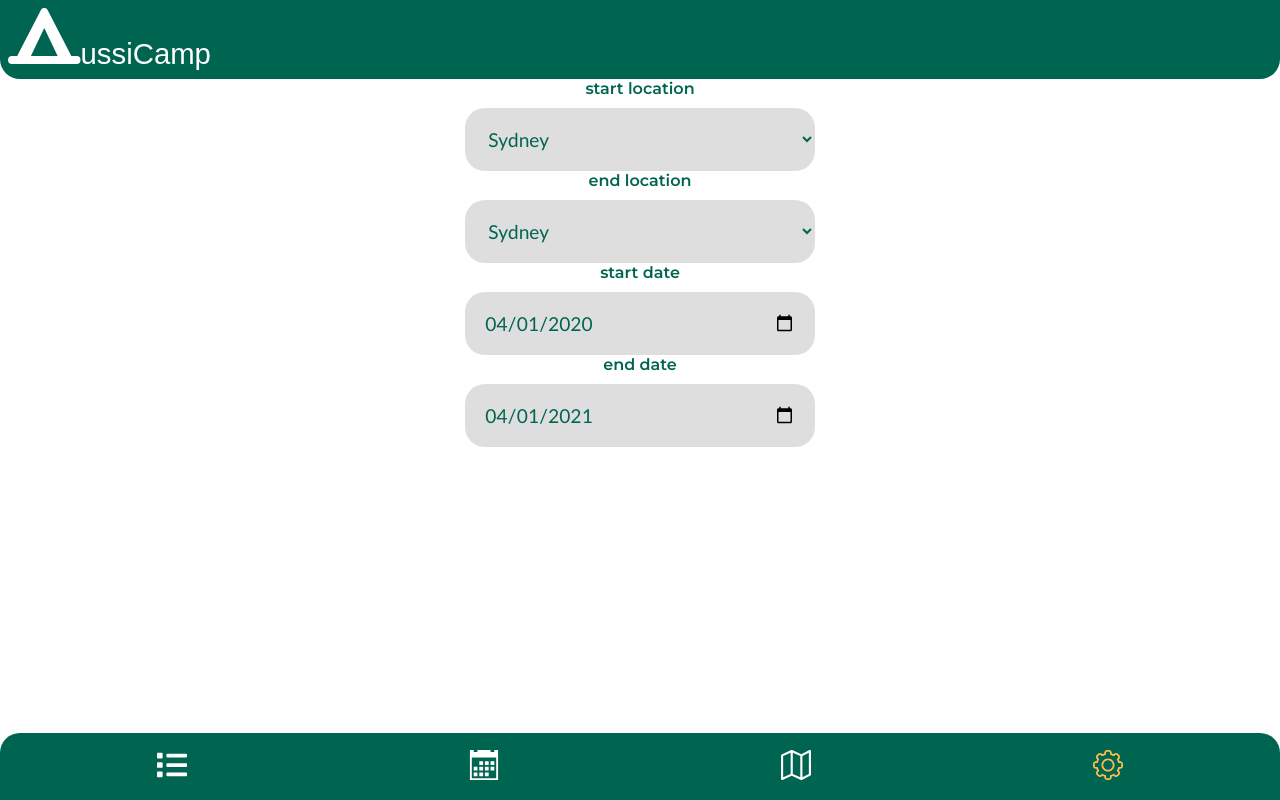
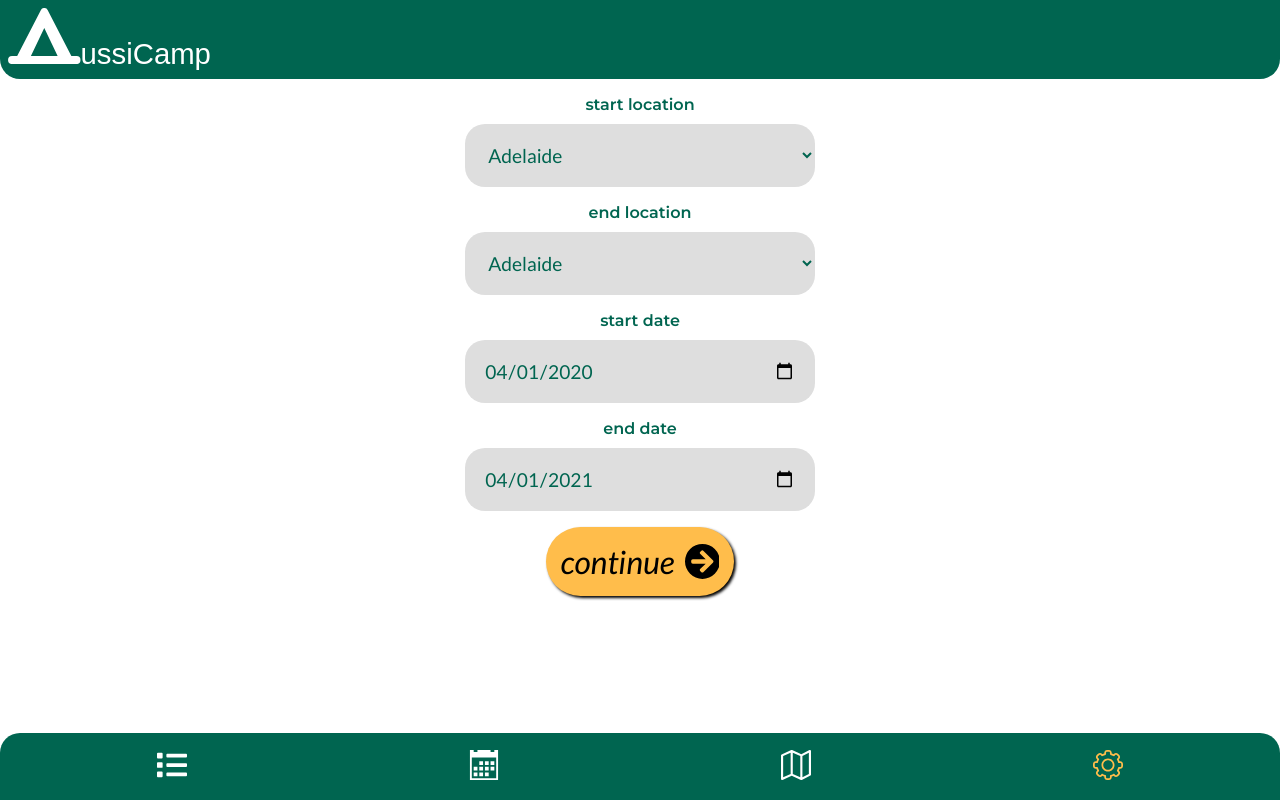
Before and after one commit to m-wiemers/aussicamp, a Next.js app: page /settings in a window 1280 px wide. Built offline with nearby package versions, Linux system fonts and the light colour scheme.

Commit message:
✨ add StartCity to localStorage at CitySelect

```diff
--- a/pages/settings.tsx
+++ b/pages/settings.tsx
@@ -1,4 +1,6 @@
 import Head from "next/head";
+import { useState } from "react";
+import Button from "../components/button/Button";
 import SelectCity from "../components/citieSelect/SelectCity";
 import DateInput from "../components/DateInput/DateInput";
 import Footer from "../components/footer/Footer";
@@ -6,45 +8,63 @@ import Header from "../components/header/Header";
 import styles from "./../styles/Settings.module.css";
 
 export default function settings() {
-  const bigCities = ["Sydney", "Brisbane", "Perth"];
+  function handleStartLocationChange(event) {
+    localStorage.setItem("StartCity", event.target.value);
+  }
+
+  const bigCities = [
+    "Adelaide",
+    "Alice Springs",
+    "Brisbane",
+    "Cairns",
+    "Canberra",
+    "Darwin",
+    "Hobart",
+    "Melbourne",
+    "Perth",
+    "Sydney",
+  ];
   return (
     <div className={styles.container}>
       <Head>
         <title>AussCamp</title>
         <link rel="icon" href="/favicon.ico" />
       </Head>
+
       <Header />
-      <main className={styles.settings}>
-        <div>
+
+      <main className={styles.main}>
         <SelectCity
           label={"start location"}
           value={bigCities}
-            onSelect={() => <p></p>}
+          onSelect={handleStartLocationChange}
         />
-        </div>
-        <div>
+
         <SelectCity
           label={"end location"}
           value={bigCities}
           onSelect={() => <p></p>}
         />
-          <div>
+
         <DateInput
           label={"start date"}
           value={"2020-04-01"}
           onDateSelect={() => <p></p>}
         />
-          </div>
-          <div>
+
         <DateInput
           label={"end date"}
           value={"2021-04-01"}
           onDateSelect={() => <p></p>}
         />
-          </div>
+
+        <div>
+          <Button label={"continue"} onButtonClick={() => <p></p>} />
         </div>
       </main>
+      <footer className={styles.footer}>
         <Footer isActive={"settings"} />
+      </footer>
     </div>
   );
 }
```
Lines whose indentation alone changed are shown as unchanged.
